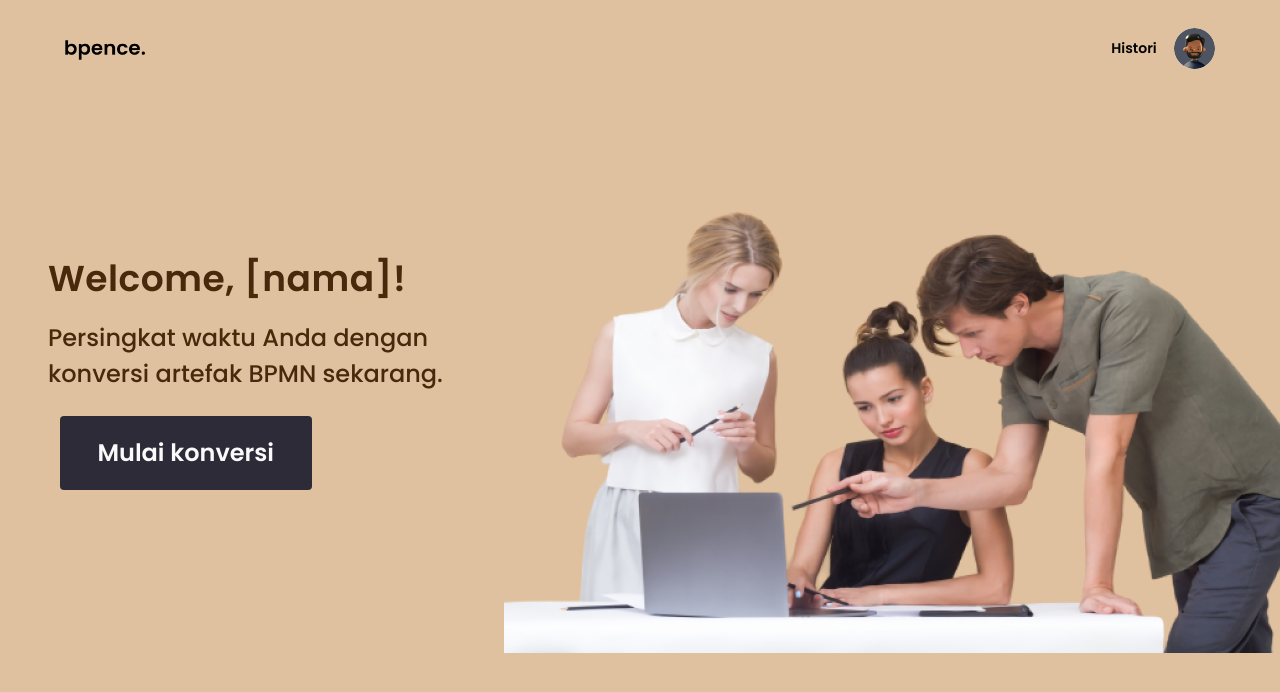
After one commit to AgileRE-2021/bpence, a Django app: page /logged in a window 1280 px wide. The commit adds this page. Shown: the top 692 px of the page. Run offline with Django 3.2, Linux system fonts and the light colour scheme.

Commit message:
index for accounts added!

```diff
--- a/bpency/static/css/index.css
+++ b/bpency/static/css/index.css
@@ -10,7 +10,7 @@
 
 body {
     background: #E0C19F;
-    overflow: hidden; /* Hide scrollbars */
+    overflow: hidden;
 }
 
 nav {
@@ -37,6 +37,19 @@ h1 {
     color: #49290C;
     position: absolute;
     top: 252px;
+}
+
+p {
+    font-style: normal;
+    font-weight: normal;
+    font-size: 24px;
+    font-weight: 500;
+    line-height: 36px;
+    margin-bottom: 20px;
+    color: #49290C;
+
+    position: absolute;
+    top: 320px;
 }
 
 button {
--- a/bpency/static/css/login.css
+++ b/bpency/static/css/login.css
@@ -110,7 +110,7 @@ a:hover {
 .rightside{
     margin-right: 65px;
     float: right;
-    position: relative;
+    display: inline;
 }
 
 .btn-secondary{
--- /dev/null
+++ b/bpency/templates/bpency/index-logged.html
@@ -0,0 +1,40 @@
+{% load static %}
+<!DOCTYPE html>
+<html lang="en">
+<!--ini index untuk logged in akun-->
+<head>
+    <meta charset="UTF-8">
+    <meta http-equiv="X-UA-Compatible" content="IE=edge">
+    <meta name="viewport" content="width=device-width, initial-scale=1.0">
+    <!--untuk header-->
+    <link href="https://cdn.jsdelivr.net/npm/bootstrap@5.0.1/dist/css/bootstrap.min.css" rel="stylesheet" integrity="sha384-+0n0xVW2eSR5OomGNYDnhzAbDsOXxcvSN1TPprVMTNDbiYZCxYbOOl7+AMvyTG2x" crossorigin="anonymous">
+    <link rel="stylesheet" href="{% static 'css/login.css' %}">
+    <!--khusus index-->
+    <link rel="stylesheet" href="{% static 'css/index.css' %}">
+    <title>bpence - konversi artefak</title>
+</head>
+<body>
+    <div class="row">
+        <nav class="navbar navbar-light">
+            <a class="navbar-brand" href="/">
+                <img src="{% static 'img/logo.png' %}" alt="logo" width="80px">
+            </a>
+
+            <div class="rightside">
+                <a href="histori" class="btn" role="button">Histori</a>
+                <a href="/#" role="button">
+                    <img src="{% static 'img/profile.jpg' %}" class="rounded-circle">
+                </a>
+            </div>
+        </nav>
+        <div class="column">
+            <h1>Welcome, [nama]!</h1>
+            <p>Persingkat waktu Anda dengan<br/>konversi artefak BPMN sekarang.</p>
+            <a href='/konversi'><button class="button" type="button" id="mainbtn"><span>Mulai konversi</span></button></a>
+        </div>
+        <div class="column-2">
+            <img src="{% static 'img/people.png' %}" id="people" alt="Three people working on a project displayed on a laptop together">
+        </div>
+    </div>
+</body>
+</html>
--- a/bpency/urls.py
+++ b/bpency/urls.py
@@ -5,6 +5,9 @@ from . import views
 urlpatterns = [
     # ex: / or empty
     path('', views.index, name='index'),
+    # ex: /logged
+    path('logged', views.indexacc, name='index akun'),
+
     # ex: /login
     path('login', views.login, name='login'),
     # ex: /signup
--- a/bpency/views.py
+++ b/bpency/views.py
@@ -6,6 +6,9 @@
 
 def index(request):
     return render(request, 'bpency/index.html')
+
+def indexacc(request):
+    return render(request, 'bpency/index-logged.html')
 
 def login_view(request):
     return render(request, 'bpency/login.html')
```
Also changed, not shown: bpency/static/img/profile.jpg (added).
